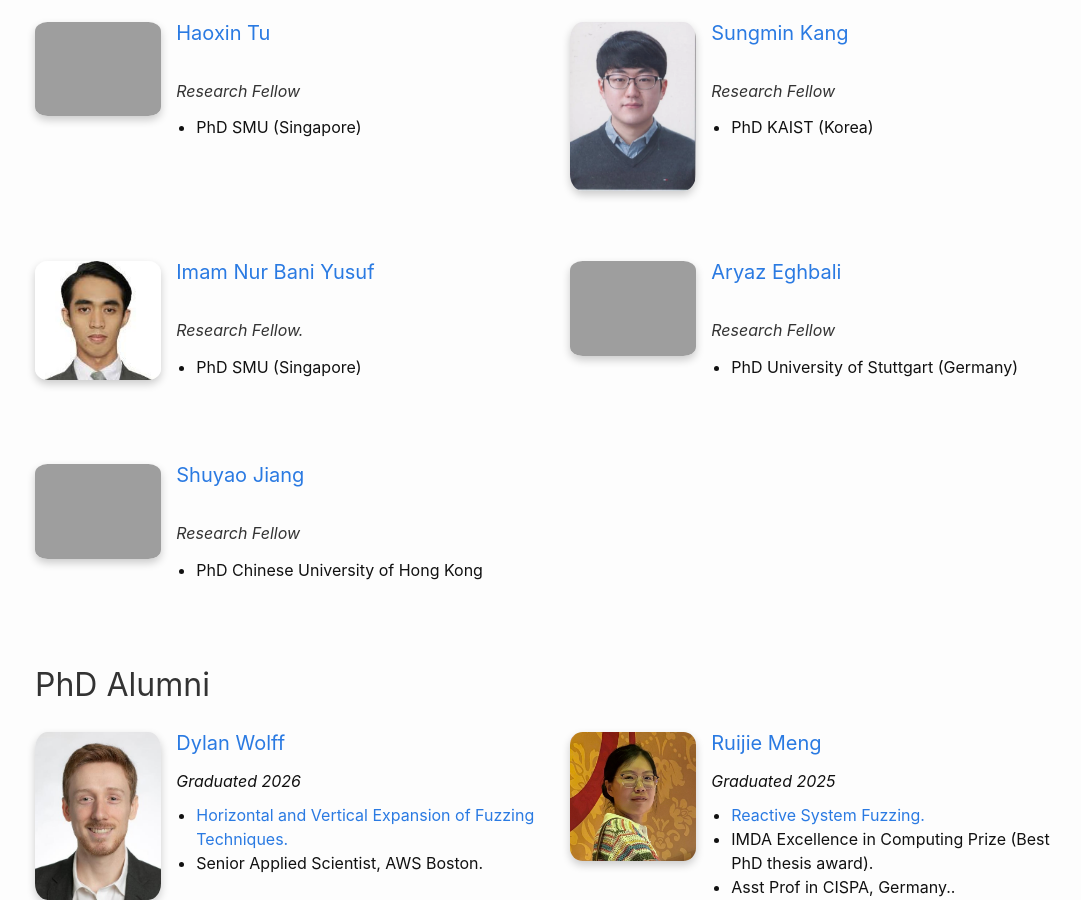
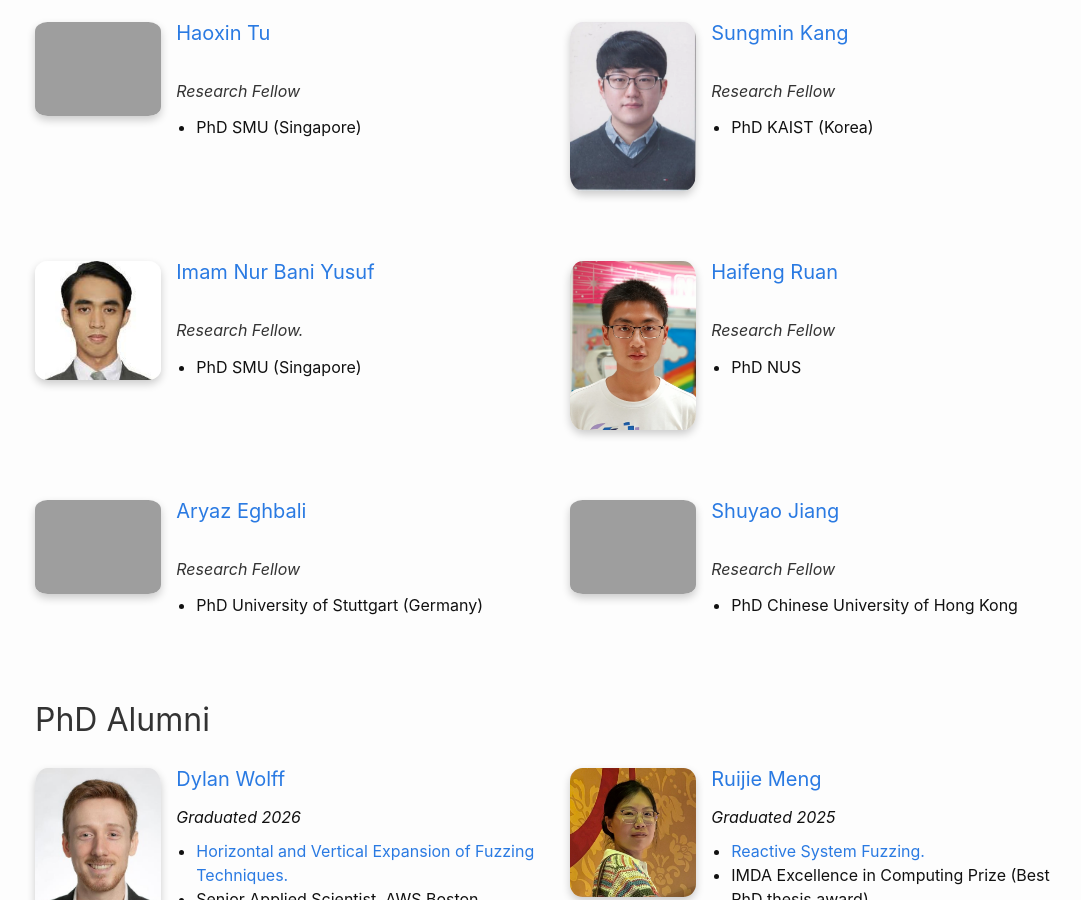
Before and after one commit to nus-tss/nus-tss.github.io, a Jekyll site: the page built from _pages/team.md, in a window 1280 px wide and 900 px high, scrolled down 2046 px. Shown: the whole window, without its empty margins (85-1166 px from the left). Built offline with Jekyll 4.4.1, drawn with Linux system fonts in a browser that asks for light colours; nearby versions of some CDN libraries.

Commit message:
Add Haifeng Ruan to staff.yml

```diff
--- a/_data/team/staff.yml
+++ b/_data/team/staff.yml
@@ -32,6 +32,13 @@
   info: PhD SMU (Singapore)
   website: https://imamnurby.github.io/
 
+- name: Haifeng Ruan
+  photo: haifeng.jpg
+  role: Research Fellow
+  info: PhD NUS
+  website: https://haifengruan.com/
+
+
 - name: Aryaz Eghbali
   photo: aryaz.jpg
   role: Research Fellow
```
